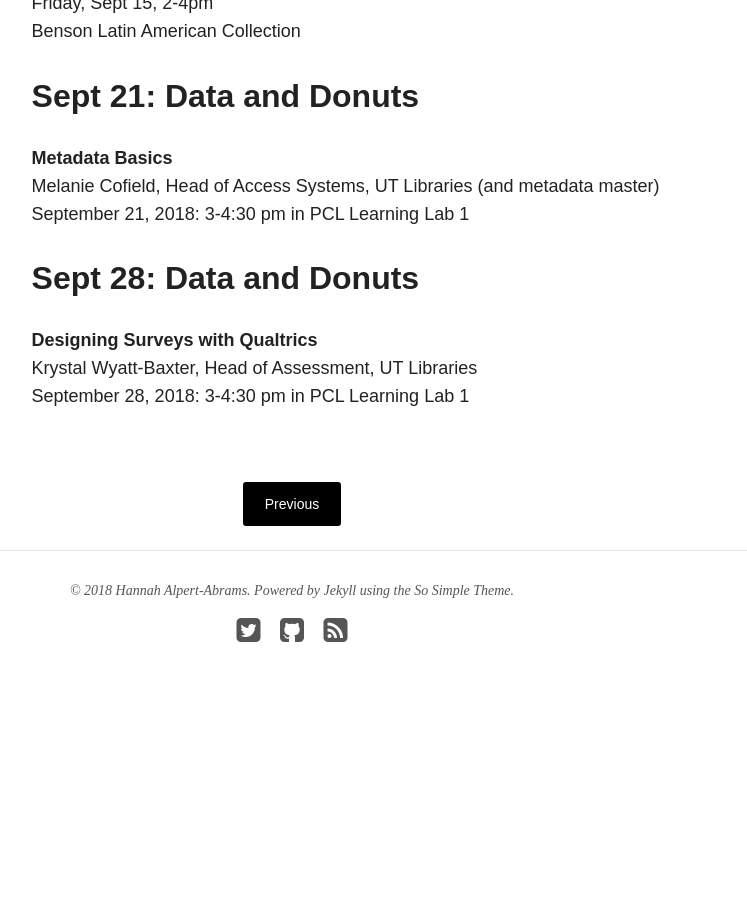
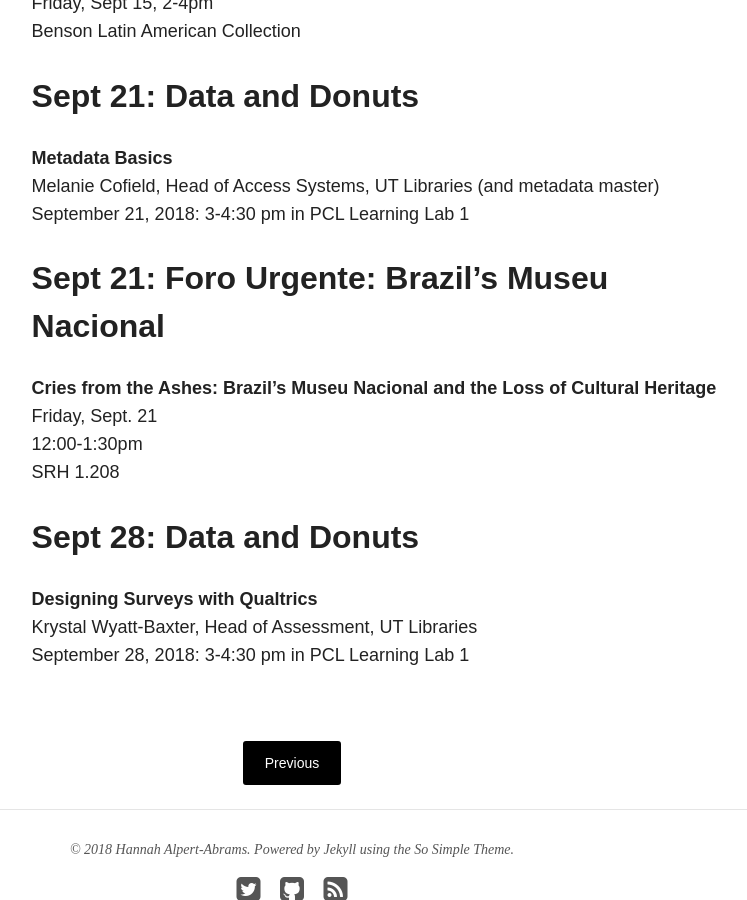
Before and after one commit to pilarvillanueva/criticalarchives, a Jekyll site: the page built from _posts/blog/2018-09-01-SeptemberEvents.md, in a window 1280 px wide and 900 px high, scrolled down 1721 px. Shown: the whole window, without its empty margins (348-1095 px from the left). Built offline with Jekyll 4.4.1, drawn with Linux system fonts in a browser that asks for light colours; nearby versions of some CDN libraries; before the commit the page ends 2463 px from its top, so only the background shows below that.

Commit message:
updating foro urgente

```diff
--- a/_posts/blog/2018-09-01-SeptemberEvents.md
+++ b/_posts/blog/2018-09-01-SeptemberEvents.md
@@ -49,6 +49,12 @@ Benson Latin American Collection
 Melanie Cofield, Head of Access Systems, UT Libraries (and metadata master)
 September 21, 2018: 3-4:30 pm in PCL Learning Lab 1
 
+## [Sept 21: Foro Urgente: Brazil's Museu Nacional](https://www.facebook.com/events/321829198570488/)
+**Cries from the Ashes: Brazil’s Museu Nacional and the Loss of Cultural Heritage**
+Friday, Sept. 21
+12:00-1:30pm
+SRH 1.208
+
 ## Sept 28: [Data and Donuts](https://guides.lib.utexas.edu/data-and-donuts/fall-2018)
 **Designing Surveys with Qualtrics**
 Krystal Wyatt-Baxter, Head of Assessment, UT Libraries
```
